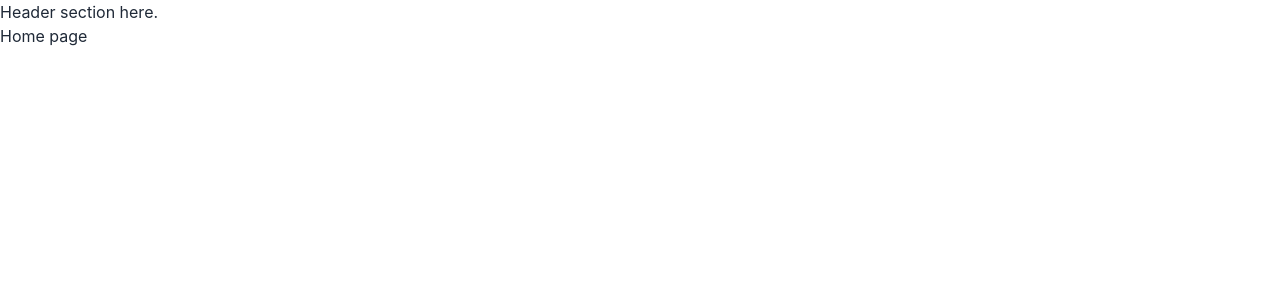
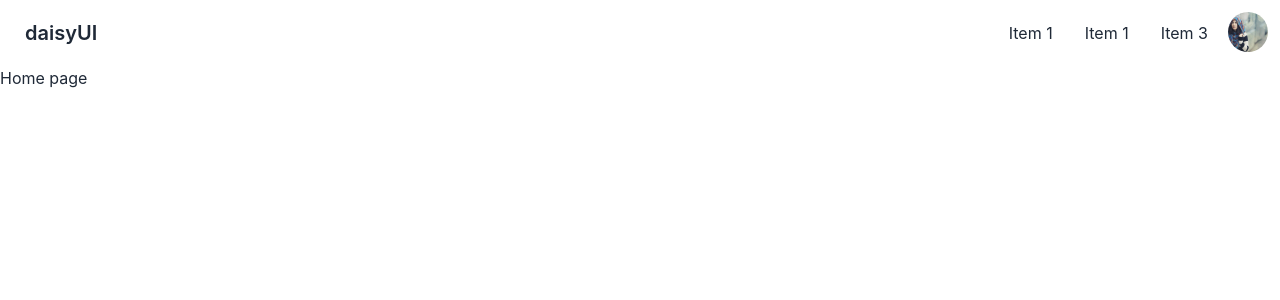
Before and after one commit to theMorshed/programming-school-client, a React (Create React App) app: page / in a window 1280 px wide. Shown: the top 300 px of the page. Built offline with nearby package versions, Linux system fonts and the light colour scheme.

Commit message:
navbar and profile picture ready

```diff
--- /dev/null
+++ b/src/components/pages/ErrorPage.js
@@ -0,0 +1,11 @@
+import React from 'react';
+
+const ErrorPage = () => {
+    return (
+        <div>
+            This is error page.
+        </div>
+    );
+};
+
+export default ErrorPage;
--- a/src/components/sections/Header.js
+++ b/src/components/sections/Header.js
@@ -1,9 +1,40 @@
 import React from 'react';
+import People from '../../assets/people.jpeg';
 
 const Header = () => {
     return (
         <div>
-            Header section here.
+            <div className="navbar bg-base-100">
+                <div className="navbar-start">
+                    <a className="btn btn-ghost normal-case text-xl">daisyUI</a>
+                    <div className="dropdown">
+                        <label tabIndex={0} className="btn btn-ghost lg:hidden">
+                            <svg xmlns="http://www.w3.org/2000/svg" className="h-5 w-5" fill="none" viewBox="0 0 24 24" stroke="currentColor"><path strokeLinecap="round" strokeLinejoin="round" strokeWidth="2" d="M4 6h16M4 12h8m-8 6h16" /></svg>
+                        </label>
+                        <ul tabIndex={0} className="menu menu-compact dropdown-content mt-3 p-2 shadow bg-base-100 rounded-box w-52">
+                            <li><a>Item 1</a></li>
+                            <li><a>Item 1</a></li>
+                            <li><a>Item 3</a></li>
+                        </ul>
+                    </div>
+                </div>
+                <div className="navbar-end">
+                    <div className='hidden lg:flex'>
+                        <ul className="menu menu-horizontal p-0">
+                            <li><a>Item 1</a></li>
+                            <li><a>Item 1</a></li>
+                            <li><a>Item 3</a></li>
+                        </ul>
+                    </div>
+                    <div>
+                        <label tabIndex={0} className="btn btn-ghost btn-circle avatar">
+                            <div className="w-10 rounded-full">
+                                <img src={People} />
+                            </div>
+                        </label>
+                    </div>
+                </div>
+            </div>
         </div>
     );
 };
--- a/src/routes/routes.js
+++ b/src/routes/routes.js
@@ -5,11 +5,13 @@
 import Login from '../components/pages/Login';
 import Register from '../components/pages/Register';
 import Checkout from '../components/pages/Checkout';
+import ErrorPage from "../components/pages/ErrorPage";
 
 export const router = createBrowserRouter([
     {
         path: '/',
         element: <Main></Main>,
+        errorElement: <ErrorPage></ErrorPage>,
         children: [
             {
                 path: '/',
```
Also changed, not shown: src/assets/people.jpeg (added).
